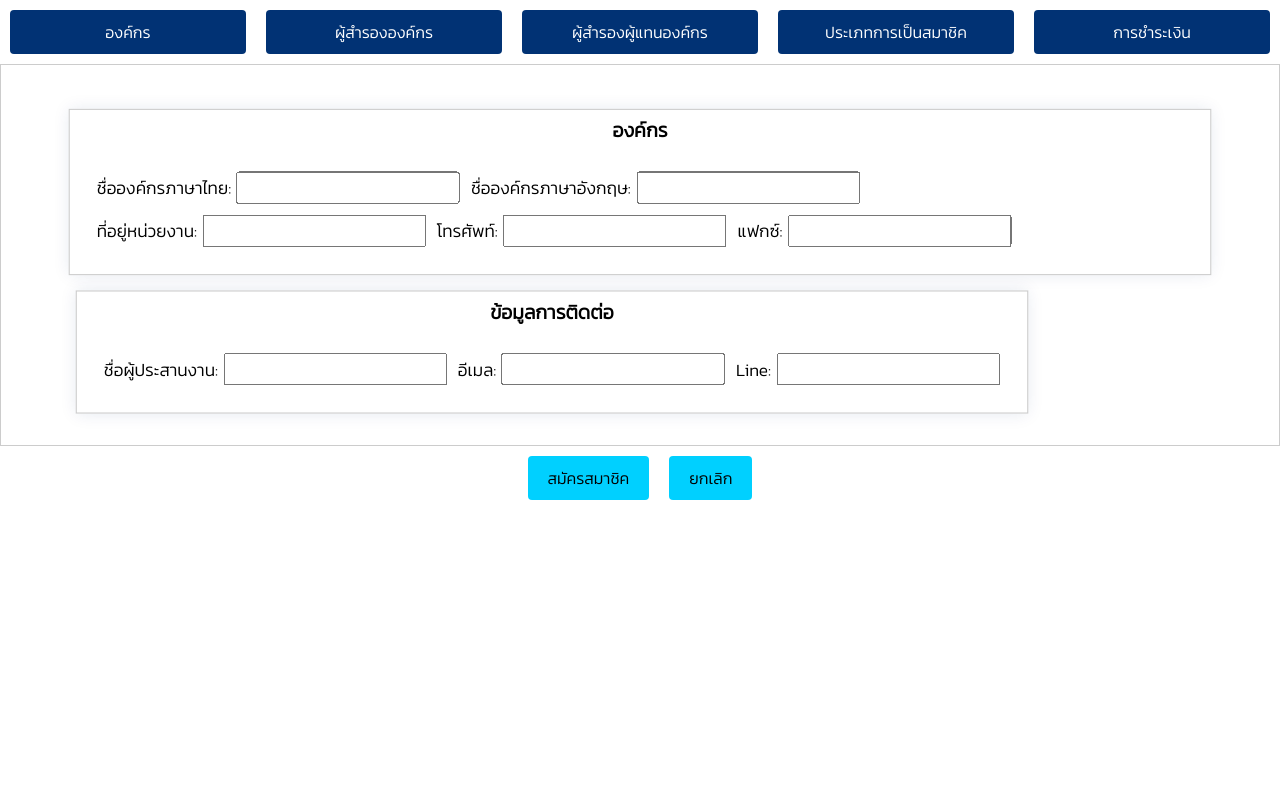
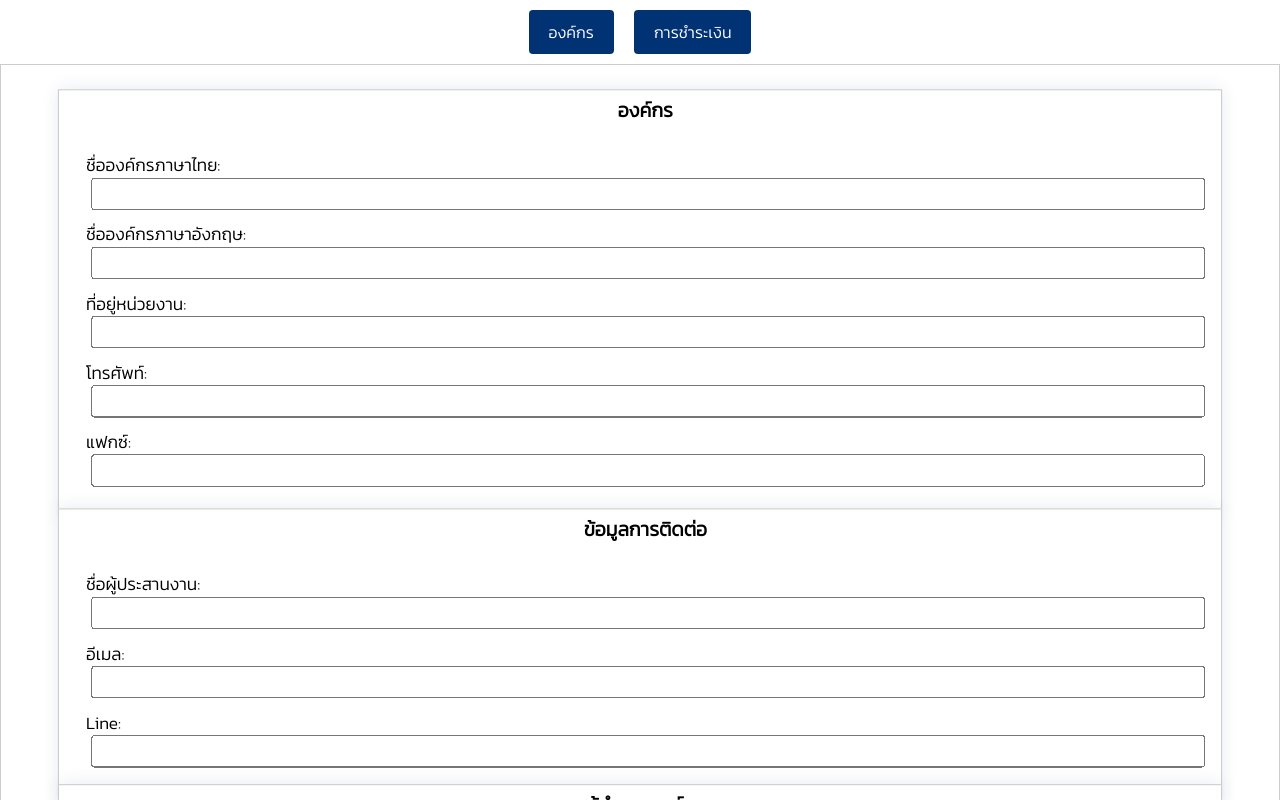
Before and after one commit to oteamton/ent-register-mark, a React (Create React App) app in the folder src/frontend/: page / in a window 1280 px wide. Both pictures are taken after a click on the button "องค์กร". Shown: the top 800 px of the page. Built offline with nearby package versions, Linux system fonts and the light colour scheme.

Commit message:
from home

```diff
--- a/src/frontend/src/pages/register.tsx
+++ b/src/frontend/src/pages/register.tsx
@@ -212,9 +212,9 @@ function Register() {
             <div className="tabs">
                 <button className="tabs-nav" onClick={() => handleButtonClick('org-form', orgFormRef)}>องค์กร</button>
                 {/* <button className="tabs-nav" onClick={() => handleButtonClick('cont-form', contFormRef)}>ข้อมูลการติดต่อ</button> */}
-                <button className="tabs-nav" onClick={() => handleButtonClick('rep-form', repFormRef)}>ผู้สำรององค์กร</button>
+                {/* <button className="tabs-nav" onClick={() => handleButtonClick('rep-form', repFormRef)}>ผู้สำรององค์กร</button>
                 <button className="tabs-nav" onClick={() => handleButtonClick('alt-rep-form', altRepFormRef)}>ผู้สำรองผู้แทนองค์กร</button>
-                <button className="tabs-nav" onClick={() => handleButtonClick('type-form', typeFormRef)}>ประเภทการเป็นสมาชิค</button>
+                <button className="tabs-nav" onClick={() => handleButtonClick('type-form', typeFormRef)}>ประเภทการเป็นสมาชิค</button> */}
                 <button className="tabs-nav" onClick={() => handleButtonClick('paym-form', paymFormRef)}>การชำระเงิน</button>
             </div>
             <form onSubmit={handleSubmit}>
@@ -223,17 +223,23 @@ function Register() {
                         <p>องค์กร</p>
                         {/* Organization */}
                         <FormField label="ชื่อองค์กรภาษาไทย" type="text" value={orgNameth} onChange={(e) =>{ const inputValue = e.target.value;
-                            // Perform validation here
+                            const isValidThai = isThaiOnly(inputValue);
+                            setOrgNameth(inputValue);
+
+                             e.target.classList.remove("input-error");
+                            // Perform validation
                             if (isEmpty(inputValue)) {
+                                // Input is empty, mark as invalid
                                 e.target.classList.add("input-error");
-                            }
-                            else if (isThaiOnly(inputValue)) {
-                            // Valid input
-                            e.target.classList.remove("input-error");
-                            setOrgNameth(inputValue);
-                            } else {
-                            // Invalid input, you can show an error message or take appropriate action
-                            console.log("Invalid input. Please enter Thai characters only.");}}}
+                                console.log("Input cannot be empty.");
+                              } else if (!isValidThai) {
+                                // Invalid input, mark as invalid
+                                e.target.classList.add("input-error");
+                                console.log("Invalid input. Please enter Thai characters only.");
+                              } else {
+                                // Clear error styles if input is valid
+                                e.target.classList.remove("input-error");
+                              }}}
                         />
                         <FormField label="ชื่อองค์กรภาษาอังกฤษ" type="text" value={orgNameEn} onChange={(e) => setOrgNameEn(e.target.value)} />
                         <FormField label="ที่อยู่หน่วยงาน" type="text" value={address} onChange={(e) => setAddress(e.target.value)} />
@@ -247,7 +253,7 @@ function Register() {
                         <FormField label="อีเมล" type="email" value={contEmail} onChange={(e) => setContEmail(e.target.value)} />
                         <FormField label="Line" type="text" value={contLine} onChange={(e) => setContLine(e.target.value)} />
                     </div>
-                    <div ref={repFormRef} className={`rep-form ${activeForm === 'rep-form' ? 'active-form' : ''}`}>
+                    <div ref={repFormRef} className={`rep-form ${activeForm === 'org-form' ? 'active-form' : ''}`}>
                         <p>ผู้สำรององค์กร</p>
                         {/* Organization representative */}
                         <FormField label="ชื่อและนามสกุล" type="text" value={repName} onChange={(e) => setRepName(e.target.value)} />
@@ -258,7 +264,7 @@ function Register() {
                         <FormField label="อีเมล" type="email" value={repEmail} onChange={(e) => setRepEmail(e.target.value)} />
                         <FormField label="Line" type="text" value={repLine} onChange={(e) => setRepLine(e.target.value)} />
                     </div>
-                    <div ref={altRepFormRef} className={`alt-rep-form ${activeForm === 'alt-rep-form' ? 'active-form' : ''}`}>
+                    <div ref={altRepFormRef} className={`alt-rep-form ${activeForm === 'org-form' ? 'active-form' : ''}`}>
                         <p>ผู้สำรองผู้แทนองค์กร</p>
                         {/* Alternate representative */}
                         <FormField label="ชื่อและนามสกุล" type="text" value={altRepName} onChange={(e) => setAltRepName(e.target.value)} />
@@ -269,7 +275,7 @@ function Register() {
                         <FormField label="อีเมล" type="email" value={altRepEmail} onChange={(e) => setAltRepEmail(e.target.value)} />
                         <FormField label="Line" type="text" value={altRepLine} onChange={(e) => setAltRepLine(e.target.value)} />
                     </div>
-                    <div ref={typeFormRef} className={`type-form ${activeForm === 'type-form' ? 'active-form' : ''}`}>
+                    <div ref={typeFormRef} className={`type-form ${activeForm === 'paym-form' ? 'active-form' : ''}`}>
                         <p>ประเภทการเป็นสมาชิค</p>
                         {/* Types of Registration */}
                         <FormField
--- a/src/frontend/src/styles/register1.css
+++ b/src/frontend/src/styles/register1.css
@@ -13,7 +13,7 @@ html {
 
 .tabs {
   display: flex; /* Use flexbox layout for the buttons */
-  justify-content: center!;
+  justify-content: center;
   z-index: 1;
   top: 0;
   text-wrap: nowrap;
@@ -25,9 +25,6 @@ html {
   background-color: #013274!important;
   color: #ffffff!important;
   text-align: center;
-  width: 92%; /* Buttons take full width */
-  border: none;
-  cursor: pointer;
 }
 
 /* Form */
@@ -39,9 +36,11 @@ html {
   border: 1px solid #ccc;
 }
 .form div{
-  display: inline-block;
-  width: fit-content;
-  margin: 10px;
+  display: inline-flex;
+  width: 100%;
+  /* margin: 10px; */
+  flex-wrap: wrap;
+  flex-direction: column;
 }
 /* Styles for .FormField label */
 .FormField label {
@@ -63,7 +62,7 @@ html {
   margin-bottom: 20px; /* Add spacing between form sections */
   width: fit-content; /* Ensure the box takes the full width of its container */
   box-sizing: border-box; /* Include padding and border within the width */
-  overflow: hidden; /* Ensure content doesn't overflow */
+  overflow: hidden;
   text-align: start;
 }
 .org-form div, .org-form div, .cont-form div, .rep-form div, .alt-rep-form div, .type-form div, .paym-form div{
```
